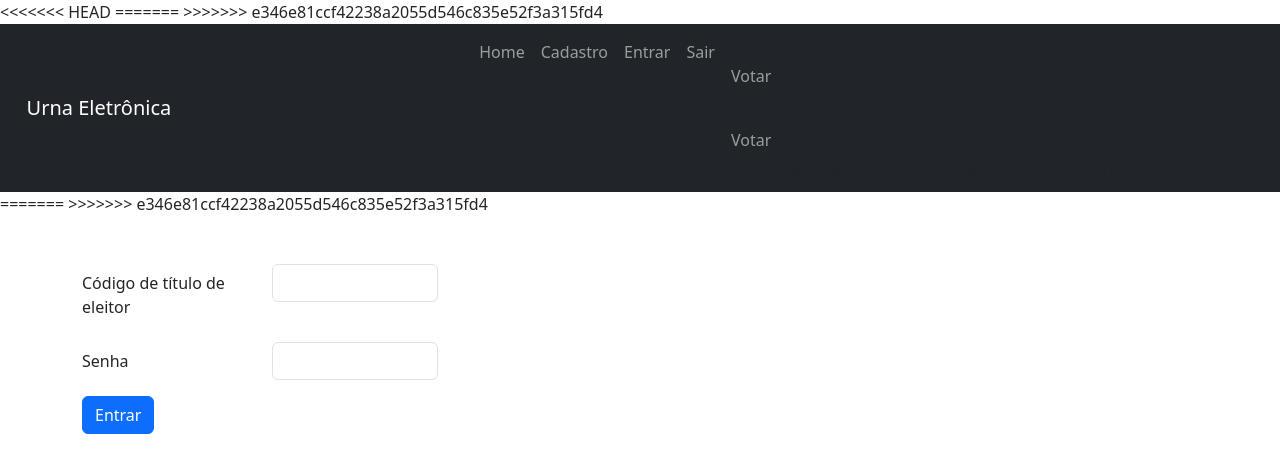
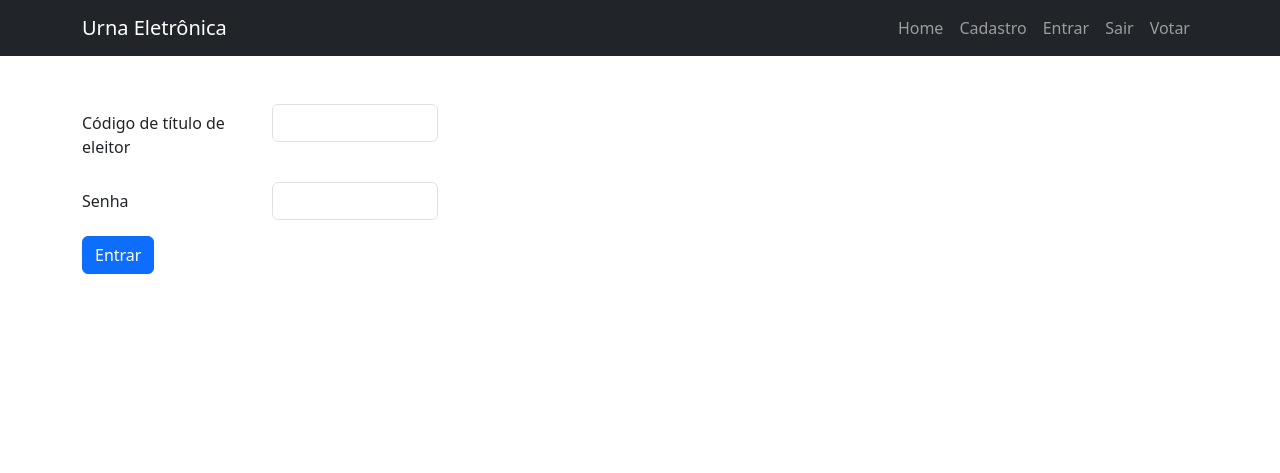
Before and after one commit to lialisa55/urna-eletronica, a PHP site: page /login.php in a window 1280 px wide. Shown: the top 473 px of the page. Run offline with PHP 8.4, Linux system fonts and the light colour scheme.

Commit message:
limpando código

```diff
--- a/login.php
+++ b/login.php
@@ -5,11 +5,7 @@
     <meta http-equiv="X-UA-Compatible" content="IE=edge">
     <meta name="viewport" content="width=device-width, initial-scale=1.0">
     <link href="https://cdn.jsdelivr.net/npm/bootstrap@5.3.0-alpha2/dist/css/bootstrap.min.css" rel="stylesheet" integrity="sha384-aFq/bzH65dt+w6FI2ooMVUpc+21e0SRygnTpmBvdBgSdnuTN7QbdgL+OapgHtvPp" crossorigin="anonymous">
-<<<<<<< HEAD
     <title>Entrar</title>
-=======
-    <title>Document</title>
->>>>>>> e346e81ccf42238a2055d546c835e52f3a315fd4
 </head>
 <body>
   <?php
--- a/navbar.php
+++ b/navbar.php
@@ -52,17 +52,9 @@
               <a class="nav-link" href="sair.php">Sair</a>
             </li>
             <li class="nav-item">
-<<<<<<< HEAD
                 <a class="nav-link" href="votacao/deputadofederal.php">Votar</a>
-=======
-                <a class="nav-link" href="#">Votar</a>
->>>>>>> e346e81ccf42238a2055d546c835e52f3a315fd4
               </li>
           </ul>
         </div>
       </div>
-<<<<<<< HEAD
     </nav>
-=======
-    </nav>
->>>>>>> e346e81ccf42238a2055d546c835e52f3a315fd4
```
